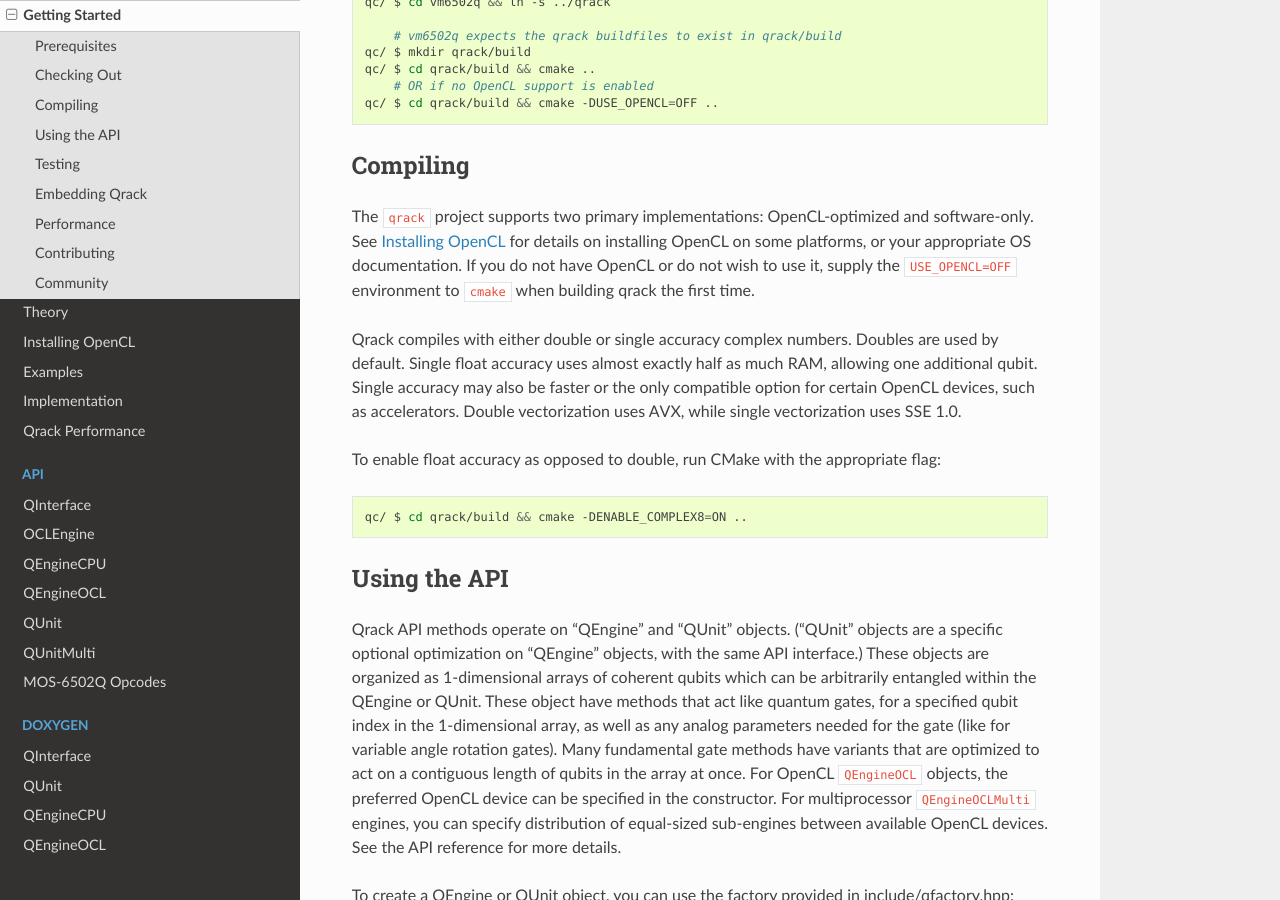
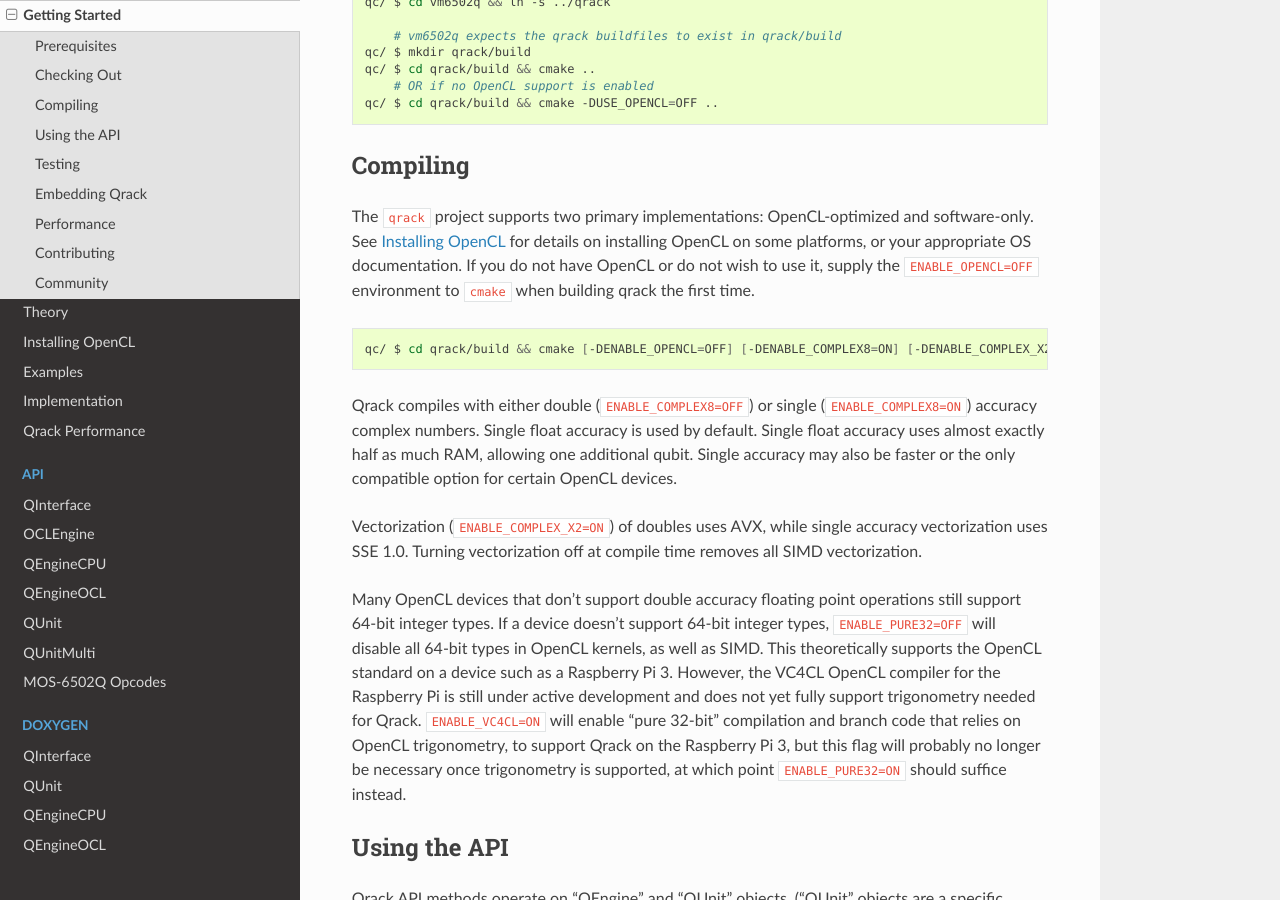
Before and after one commit to vm6502q/qrack.github.io, a Sphinx documentation site: the page built from docs/start.rst, in a window 1280 px wide and 900 px high, scrolled down 682 px. Built offline with Sphinx 7.4.7 and the Read the Docs theme 2.0.0, drawn with Linux system fonts in a browser that asks for light colours; some of the changed text lies outside the part shown.

Commit message:
Doxygen; copyright; build; introduction

```diff
--- a/docs/api/qinterface.rst
+++ b/docs/api/qinterface.rst
@@ -139,6 +139,10 @@ Single Gates
 .. doxygenfunction:: Qrack::QInterface::Exp(bitLenInt *, bitLenInt, bitLenInt, complex *, bool)
 .. doxygenfunction:: Qrack::QInterface::Log(bitLenInt *, bitLenInt, bitLenInt, complex *, bool)
 
+.. doxygenfunction:: Qrack::QInterface::UniformlyControlledSingleBit(const bitLenInt*, const bitLenInt&, bitLenInt, const complex*)
+.. doxygenfunction:: Qrack::QInterface::UniformlyControlledRY(const bitLenInt*, const bitLenInt&, bitLenInt, const real1*)
+.. doxygenfunction:: Qrack::QInterface::UniformlyControlledRZ(const bitLenInt*, const bitLenInt&, bitLenInt, const real1*)
+
 Register-wide Gates
 ~~~~~~~~~~~~~~~~~~~
 
--- a/docs/conf.py
+++ b/docs/conf.py
@@ -26,7 +26,7 @@ run_doxygen('qrack')
 # -- Project information -----------------------------------------------------
 
 project = u'qrack'
-copyright = u'2018, qrack'
+copyright = u'Daniel Strano 2017-2019 and the Qrack contributors. All rights reserved.'
 author = u'qrack'
 
 # The short X.Y version
--- a/docs/start.rst
+++ b/docs/start.rst
@@ -37,15 +37,17 @@ Check out each of the major repositories into a project branch:
 Compiling
 ~~~~~~~~~
 
-The ``qrack`` project supports two primary implementations: OpenCL-optimized and software-only.  See :doc:`opencl` for details on installing OpenCL on some platforms, or your appropriate OS documentation. If you do not have OpenCL or do not wish to use it, supply the ``USE_OPENCL=OFF`` environment to ``cmake`` when building qrack the first time.
-
-Qrack compiles with either double or single accuracy complex numbers. Doubles are used by default. Single float accuracy uses almost exactly half as much RAM, allowing one additional qubit. Single accuracy may also be faster or the only compatible option for certain OpenCL devices, such as accelerators. Double vectorization uses AVX, while single vectorization uses SSE 1.0.
-
-To enable float accuracy as opposed to double, run CMake with the appropriate flag:
+The ``qrack`` project supports two primary implementations: OpenCL-optimized and software-only.  See :doc:`opencl` for details on installing OpenCL on some platforms, or your appropriate OS documentation. If you do not have OpenCL or do not wish to use it, supply the ``ENABLE_OPENCL=OFF`` environment to ``cmake`` when building qrack the first time.
 
 .. code-block:: bash
 
-    qc/ $ cd qrack/build && cmake -DENABLE_COMPLEX8=ON ..
+    qc/ $ cd qrack/build && cmake [-DENABLE_OPENCL=OFF] [-DENABLE_COMPLEX8=ON] [-DENABLE_COMPLEX_X2=OFF] [-DENABLE_PURE32=ON] [-DENABLE_VC4CL=ON] ..
+
+Qrack compiles with either double (``ENABLE_COMPLEX8=OFF``) or single (``ENABLE_COMPLEX8=ON``) accuracy complex numbers. Single float accuracy is used by default. Single float accuracy uses almost exactly half as much RAM, allowing one additional qubit. Single accuracy may also be faster or the only compatible option for certain OpenCL devices.
+
+Vectorization (``ENABLE_COMPLEX_X2=ON``) of doubles uses AVX, while single accuracy vectorization uses SSE 1.0. Turning vectorization off at compile time removes all SIMD vectorization.
+
+Many OpenCL devices that don't support double accuracy floating point operations still support 64-bit integer types. If a device doesn't support 64-bit integer types, ``ENABLE_PURE32=OFF`` will disable all 64-bit types in OpenCL kernels, as well as SIMD. This theoretically supports the OpenCL standard on a device such as a Raspberry Pi 3. However, the VC4CL OpenCL compiler for the Raspberry Pi is still under active development and does not yet fully support trigonometry needed for Qrack. ``ENABLE_VC4CL=ON`` will enable "pure 32-bit" compilation and branch code that relies on OpenCL trigonometry, to support Qrack on the Raspberry Pi 3, but this flag will probably no longer be necessary once trigonometry is supported, at which point ``ENABLE_PURE32=ON`` should suffice instead.
 
 Using the API
 ~~~~~~~~~~~~~
```
Also changed, not shown: docs/index.rst (+5 -3 lines).
